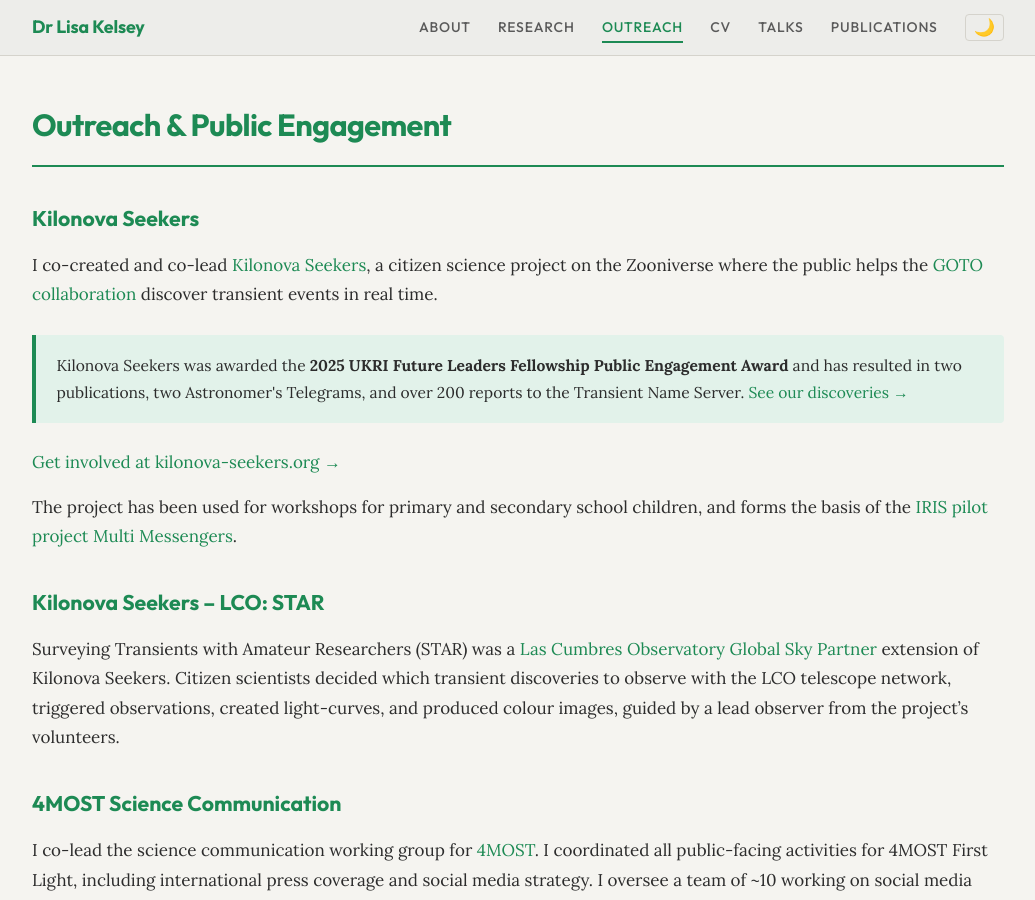
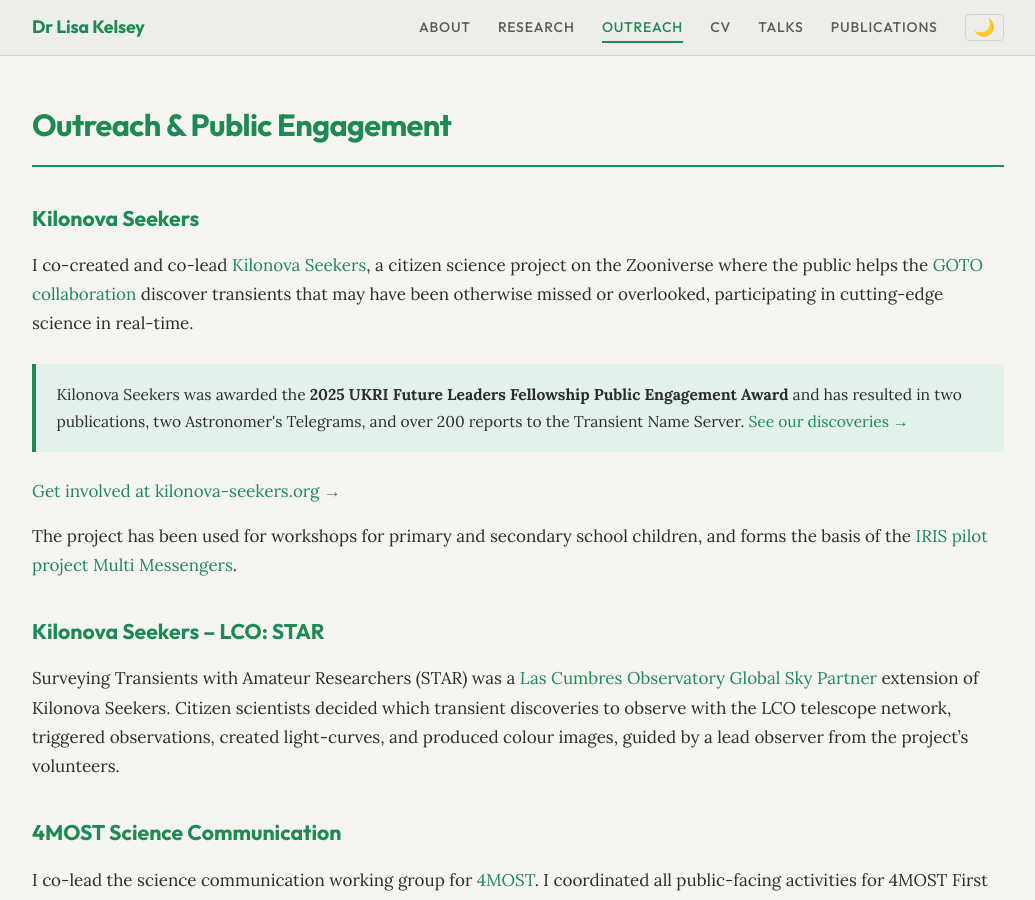
Before and after one commit to LKelsey/LKelsey.github.io, a Jekyll site: the page built from outreach.md, in a window 1280 px wide and 900 px high. Shown: the whole window, without its empty margins (122-1157 px from the left). Built offline with Jekyll 4.4.1, drawn with Linux system fonts in a browser that asks for light colours.

Commit message:
Revise Kilonova Seekers project description
Updated description of Kilonova Seekers project to emphasize its impact and real-time participation.

```diff
--- a/outreach.md
+++ b/outreach.md
@@ -9,7 +9,7 @@
 
 ## Kilonova Seekers
 
-I co-created and co-lead [Kilonova Seekers](https://www.zooniverse.org/projects/tkillestein/kilonova-seekers), a citizen science project on the Zooniverse where the public helps the [GOTO collaboration](https://goto-observatory.org/) discover transient events in real time.
+I co-created and co-lead [Kilonova Seekers](https://www.zooniverse.org/projects/tkillestein/kilonova-seekers), a citizen science project on the Zooniverse where the public helps the [GOTO collaboration](https://goto-observatory.org/) discover transients that may have been otherwise missed or overlooked, participating in cutting-edge science in real-time.
 
 <div class="highlight-box">
 Kilonova Seekers was awarded the <strong>2025 UKRI Future Leaders Fellowship Public Engagement Award</strong> and has resulted in two publications, two Astronomer's Telegrams, and over 200 reports to the Transient Name Server. <a href="https://goto-obs.github.io/knseekers-results/">See our discoveries →</a>
```
